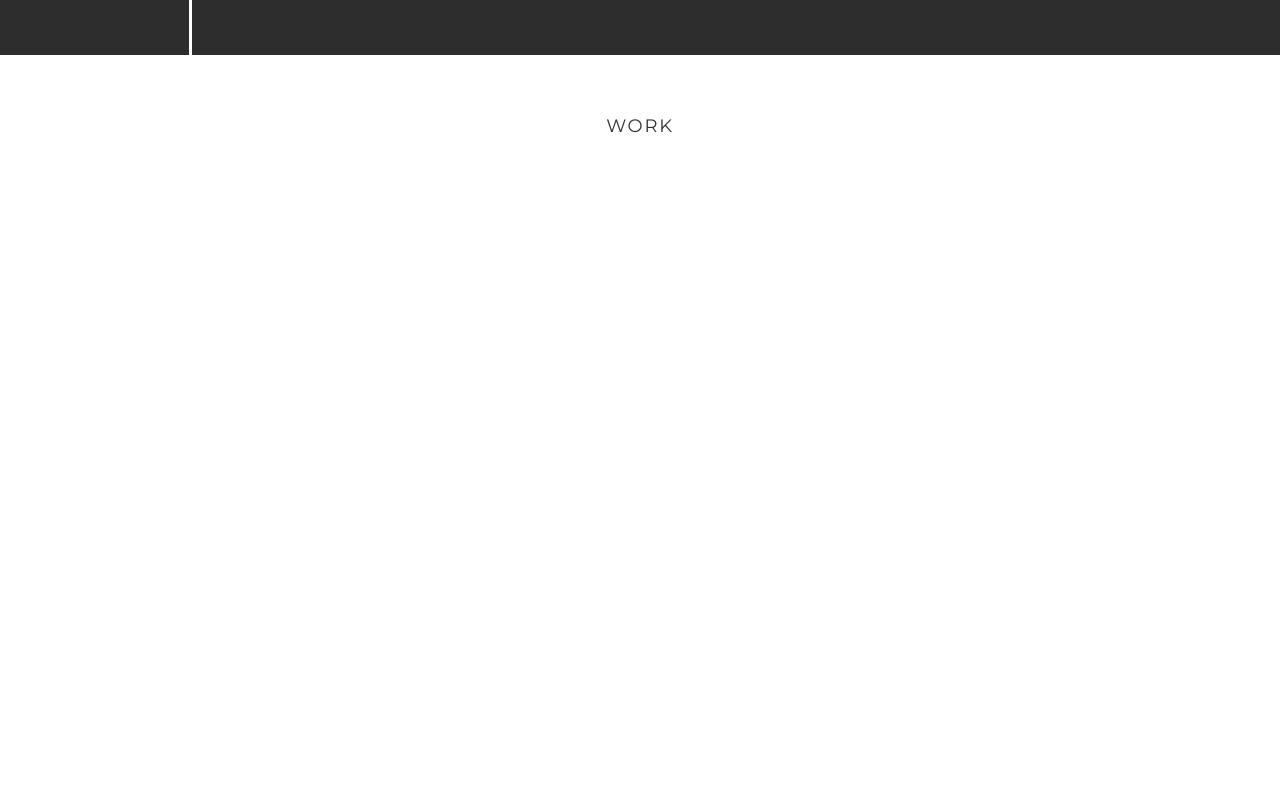
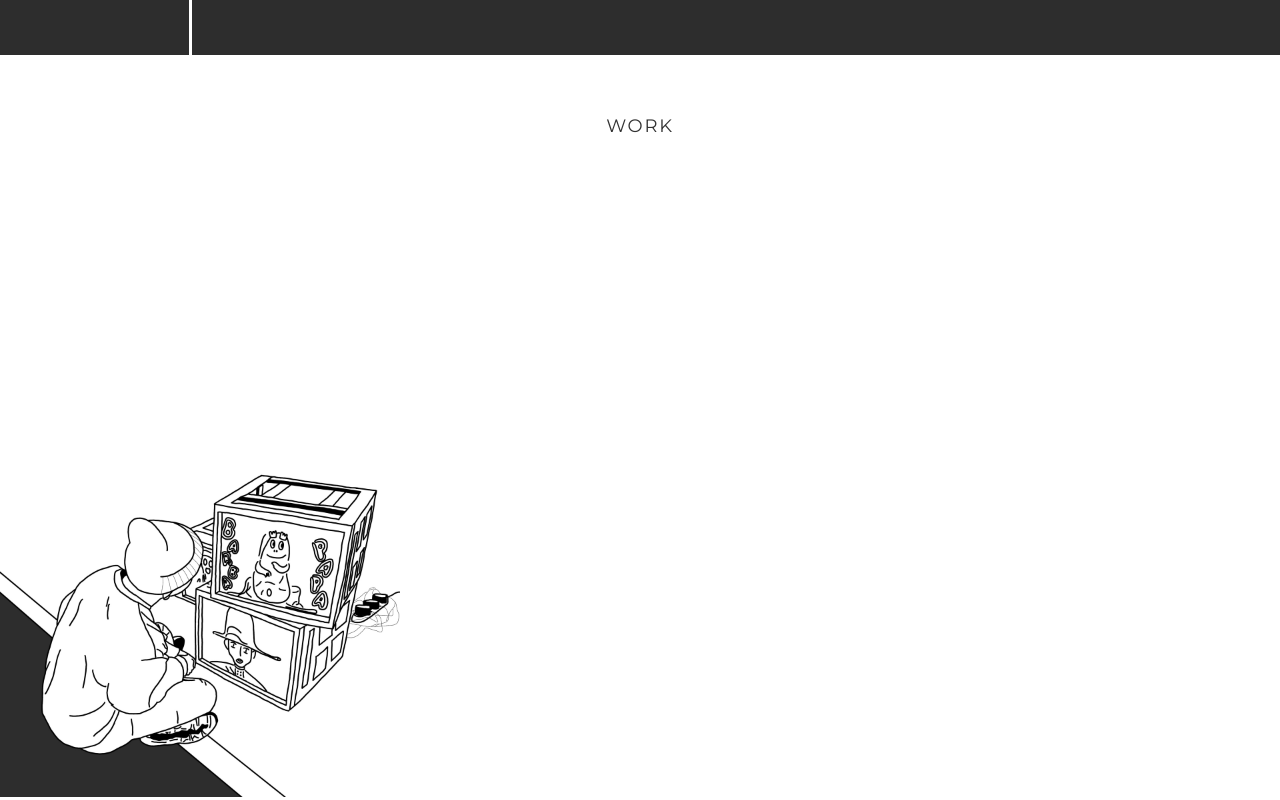
Before and after one commit to formegusto/portfolio, a React (Create React App) app: page / in a window 1280 px wide. Shown: the part 3669-4469 px from the top of the page. Before the commit the page ends 3866 px from the top, so only its background shows below. Built offline with nearby package versions, Linux system fonts and the light colour scheme.

Commit message:
work screen

```diff
--- a/src/components/WorkComponent.tsx
+++ b/src/components/WorkComponent.tsx
@@ -1,5 +1,11 @@
 import React from "react";
-import { DefaultHeadScreen, FullScreen } from "../styles/Screens";
+import styled from "styled-components";
+import {
+  DefaultContentScreen,
+  DefaultHeadScreen,
+  FullScreen,
+} from "../styles/Screens";
+import art from "../assets/art/art_4.png";
 
 function WorkComponent() {
   return (
@@ -17,8 +23,31 @@ function WorkComponent() {
       >
         <h1>WORK</h1>
       </DefaultHeadScreen>
+      <DefaultContentScreen>
+        <WorkBlock></WorkBlock>
+      </DefaultContentScreen>
+      <ArtBlock>
+        <img src={art} alt="Work Art" />
+      </ArtBlock>
     </FullScreen>
   );
 }
 
+const WorkBlock = styled.div`
+  height: 600px;
+`;
+
+const ArtBlock = styled.div`
+  position: absolute;
+  bottom: 0;
+  left: 0;
+  width: 400px;
+  height: 400px;
+
+  & > img {
+    width: 100%;
+    height: 100%;
+  }
+`;
+
 export default WorkComponent;
```
